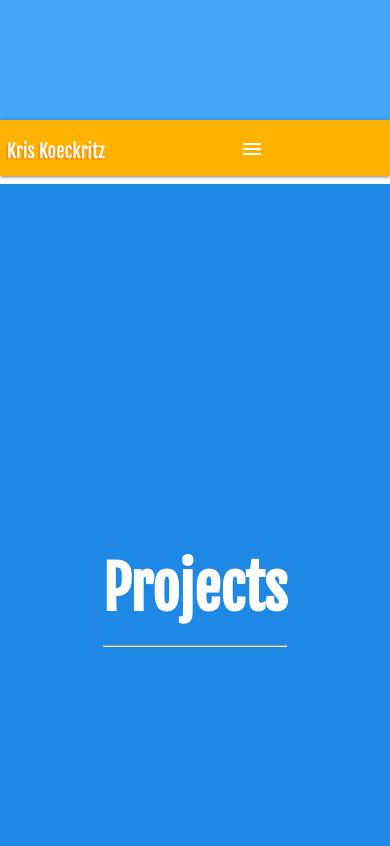
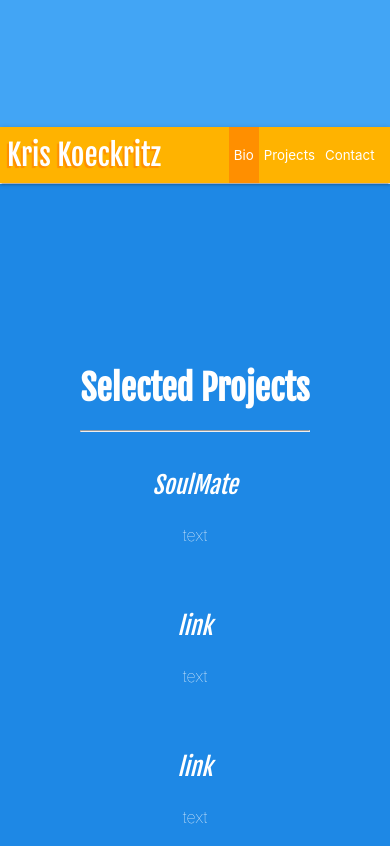
Before and after one commit to kkoeckritz/portfolio_v4, a plain HTML site: page index.html in a window 390 px wide. Shown: the part 660-1506 px from the top of the page. Drawn offline with Linux system fonts and the light colour scheme.

Commit message:
improve mobile UX

```diff
--- a/assets/css/style.css
+++ b/assets/css/style.css
@@ -1,35 +1,80 @@
-/* // Only necessary for window height sized blocks. */
-
-a.active {
-	background-color: #ff8f00;
-}
-
-.big_letter {
-	font-size: 30pt;
-	font-family: 'Fjalla One', sans-serif;
-	text-shadow: -2px 2px 1px #ff8f00;
-}
-
+/* Intro, Nav holder */
 .holder {
 	height: 100vh;
 }
 
+/* Intro */
 #intro {
 	height: calc(100vh - 64px);
 }
 
 #content {
 	position: relative;
+	z-index: 10;
 }
 
 #content .row {
 	margin-bottom: 0;
 }
 
+#content .active {
+	background-color: #ff8f00;
+}
+
+#nav_name {
+	cursor: default;
+}
+
+.big_letter {
+	/* background-color: #ffc107;
+	border-radius: 5px; */
+	font-size: 30pt;
+	font-family: 'Fjalla One', sans-serif;
+	text-shadow: -2px 2px 1px #ff8f00;
+}
+
+/* Portfolio */
 #portfolio {
 	height: 100vh;
 }
 
+#portfolio_header {
+	font-family: 'Fjalla One', sans-serif;
+	font-weight: bold;
+}
+
+/* .portfolio_row {
+	width: 50vw;
+} */
+
+.portfolio_link {
+	text-decoration: none;
+	margin: 0;
+	padding: 0;
+	font-size: 28pt;
+	line-height: 50px;
+	word-spacing: 20px;
+	font-weight: 100;
+	font-family: 'Fjalla One', sans-serif;
+	font-style: italic;
+	white-space: nowrap;
+}
+
+.portfolio_text {
+	margin: 0;
+	padding: 0;
+	font-size: 16pt;
+	line-height: 50px;
+	word-spacing: 20px;
+	font-weight: 100;
+	white-space: nowrap;
+}
+
+.portfolio_text:any-link {
+	text-decoration: none;
+}
+
+/* Contact */
 #contact {
 	height: 101vh;
 }
@@ -55,38 +100,38 @@ a.active {
 	white-space: nowrap;
 }
 
-.portfolio_text:any-link {
-	text-decoration: none;
+/* mobile size fixes */
+@media only screen and (max-width: 600px) {
+    #intro {
+		height: calc(100vh - 57px);
+	}
+
+	.big_letter {
+        font-size: 22pt;
+	}
+
+	.nav_text {
+		padding: 0 5px;
+		font-size: 10pt;
 	}
 
 	#portfolio_header {
-	font-family: 'Fjalla One', sans-serif;
-	font-weight: bold;
+		font-size: 26pt;
+	}
+
+	.portfolio_link {
+		font-size: 18pt;
 	}
 
 	.portfolio_text {
-	margin: 0;
-	padding: 0;
-	font-size: 24pt;
-	line-height: 50px;
-	word-spacing: 20px;
-	font-weight: 100;
-	font-family: 'Fjalla One', sans-serif;
-	white-space: nowrap;
+		font-size: 12pt;
 	}
 
-.portfolio_text:any-link {
-	text-decoration: none;
+	#contact_header {
+		font-size: 26pt;
 	}
 
-/* mobile size fixes */
-@media only screen and (max-width: 600px) {
-    .big_letter {
-        font-size: 20pt;
+	.contact_text {
+		font-size: 16pt;
 	}
 }
-@media only screen and (max-width: 600px) {
-    .big_letter {
-        font-size: 14pt;
-	}
-}
--- a/assets/js/main.js
+++ b/assets/js/main.js
@@ -3,11 +3,10 @@ $(document).ready(function(){
   initCustom();
 });
 
+/**
+ * Initialize Materialize objects
+ */
 function initMaterialize() {
-  // sidenav
-  $(document).ready(function(){
-    $('.sidenav').sidenav();
-  });
 
   // pushpin
   $('#content').pushpin({
@@ -18,6 +17,9 @@ function initMaterialize() {
   $(".scrollspy").scrollSpy({
     scrollOffset: 0
   });
+
+  // slider
+  $('.slider').slider();
 }
 
 function initCustom() {
--- a/index.html
+++ b/index.html
@@ -25,19 +25,18 @@
 		<nav id="content">
 			<div class="nav-wrapper amber darken-1">
 				<div class="row">
-					<div class="col s6 offset-s3">
+					<div class="col l6 m12 s12 offset-l3">
 						<div class="row">
-							<div class="col m6 s12">
+							<div class="col m6 s6">
 								<a href="#" id="nav_name" class="brand-logo left">
 									<span class="big_letter">Kris Koeckritz</span>
 								</a>
 							</div>
-							<div class="col m6 s12">
-								<a href="#" data-target="mobile-menu" class="sidenav-trigger right"><i class="material-icons">menu</i></a>
-								<ul id="nav-mobile" class="hide-on-med-and-down right">
-									<li><a href="#intro">Bio</a></li>
-									<li><a href="#portfolio">Projects</a></li>
-									<li><a href="#contact">Contact</a></li>
+							<div class="col m6 s6">
+								<ul id="nav-mobile" class="right">
+									<li><a class="nav_text" href="#intro">Bio</a></li>
+									<li><a class="nav_text" href="#portfolio">Projects</a></li>
+									<li><a class="nav_text" href="#contact">Contact</a></li>
 								</ul>
 							</div>
 						</div>
@@ -59,11 +58,30 @@
 		<div class="valign-wrapper">
 			<div class="row">
 				<div class="col m12">
-					<h1 id="portfolio_header" class="center-block white-text">Projects</h1>
-					<hr>
-					<div class="row">
+					<h1 id="portfolio_header" class="center block white-text">Selected Projects</h1>
+					<hr class="white">
+					<br>
+					<div class="row portfolio_row">
+						<div class="col s12 center">
+							<a href="" class="white-text portfolio_link">SoulMate</a><br>
+							<p class="white-text portfolio_text">text</p>
+						</div>
+					</div>
+					<br>
+					<div class="row portfolio_row">
+						<div class="col s12 center">
+							<a href="" class="white-text portfolio_link">link</a><br>
+							<p class="white-text portfolio_text">text</p>
+						</div>
+					</div>
+					<br>
+					<div class="row portfolio_row">
+						<div class="col s12 center">
+							<a href="" class="white-text portfolio_link">link</a><br>
+							<p class="white-text portfolio_text">text</p>
+						</div>
+					</div>
 
-					</div>
 				</div>
 			</div>
 		</div>
@@ -75,7 +93,7 @@
 			<div class="row">
 				<div class="col m12">
 					<h1 id="contact_header" class="center white-text">Contact Me</h1>
-					<hr>
+					<hr class="white">
 					<br>
 					<div class="row left">
 						<div class="col s12">
```
Lines whose indentation alone changed are shown as unchanged.
